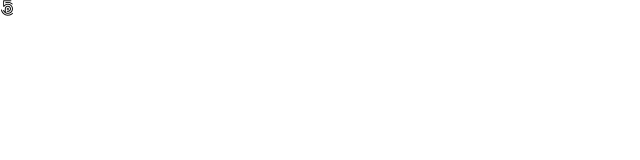
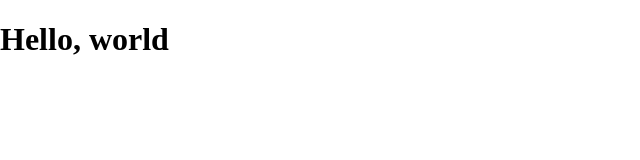
Before and after one commit to andrescollazosc/--template, a plain HTML site: page index.html in a window 1280 px wide. Shown: the whole page, without its empty margins (0-640 px from the left). Drawn offline with Linux system fonts and the light colour scheme.

Commit message:
Hellos world

```diff
--- a/index.html
+++ b/index.html
@@ -14,7 +14,8 @@
   </head>
   <body>
 
-    <i class="fab fa-500px"></i>
+    <h1>Hello, world</h1>
+    <!-- <i class="fab fa-500px"></i> -->
 
     <!-- Script -->
     <script src="./script.js"></script>
```
